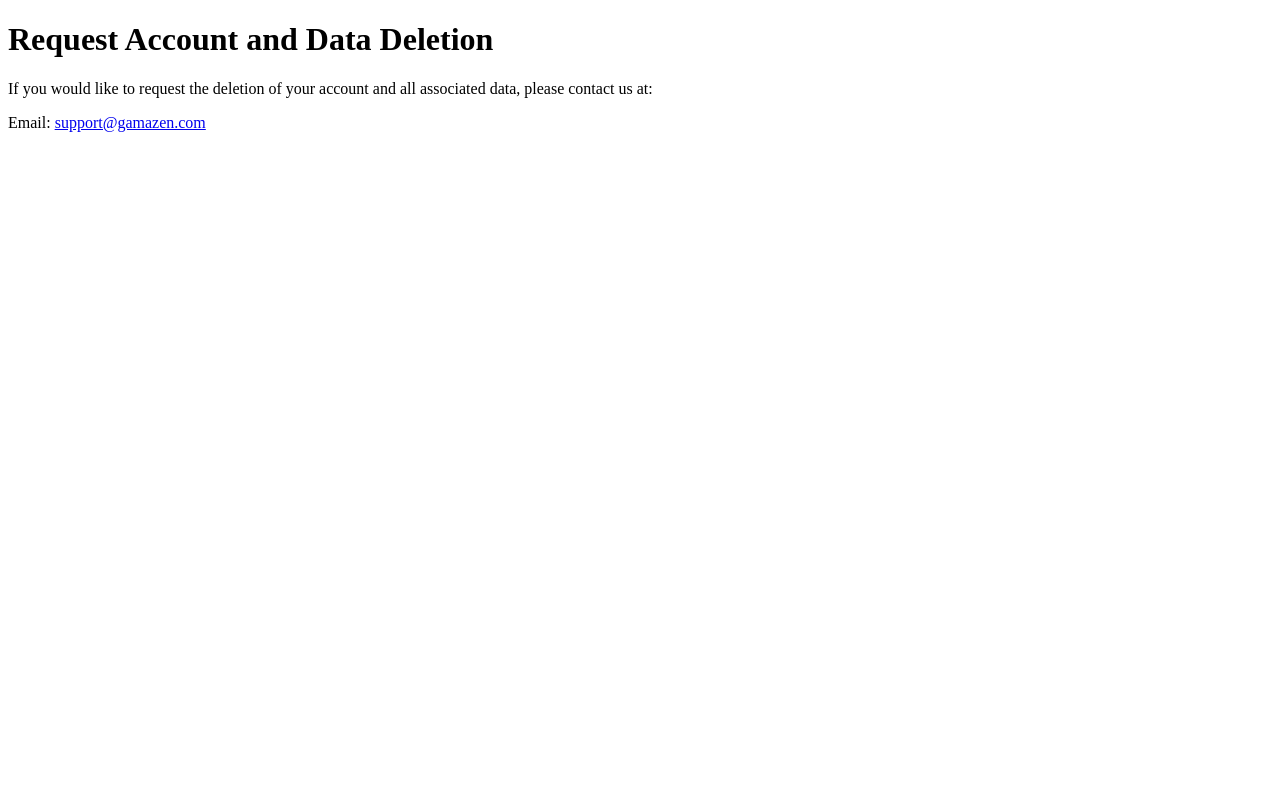
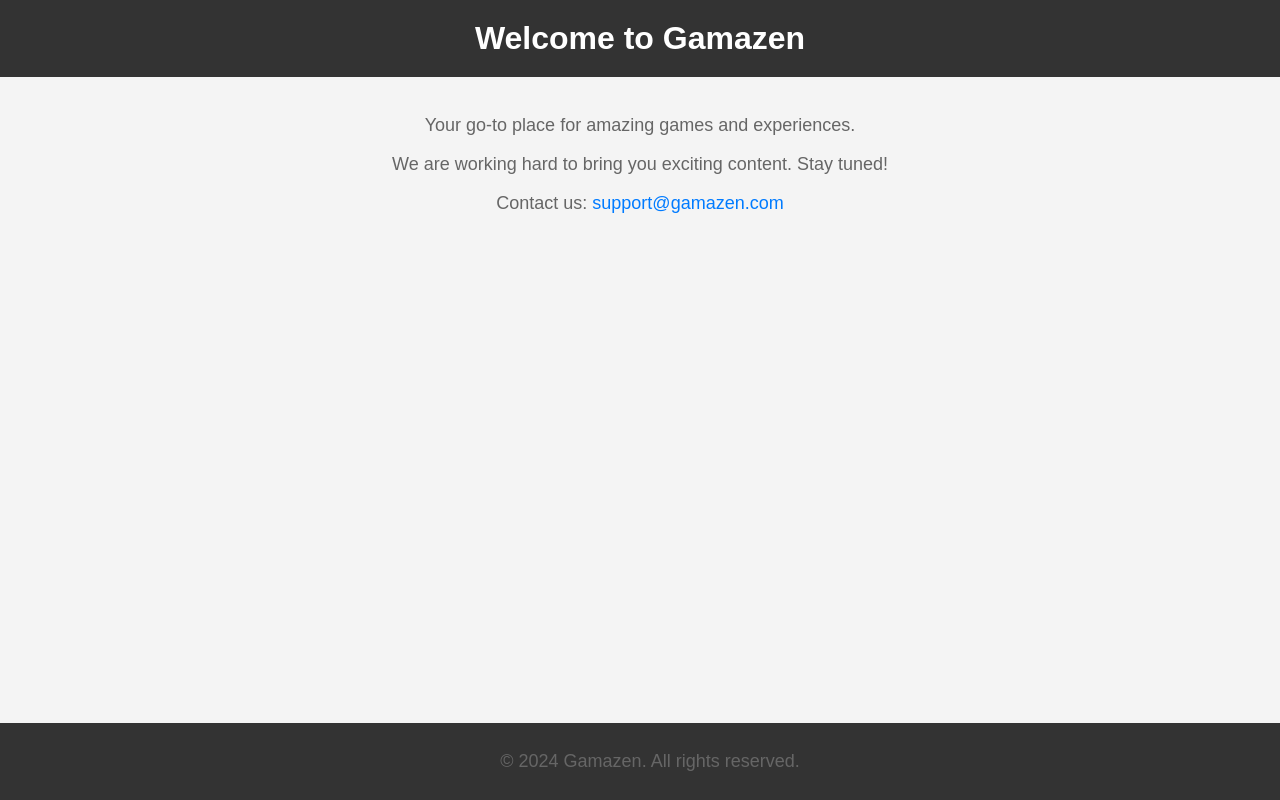
Before and after one commit to GamazenStudioWorks/gamazen.com, a plain HTML site: page index.html in a window 1280 px wide. Drawn offline with Linux system fonts and the light colour scheme.

Commit message:
Update index.html

```diff
--- a/index.html
+++ b/index.html
@@ -3,11 +3,57 @@
 <head>
     <meta charset="UTF-8">
     <meta name="viewport" content="width=device-width, initial-scale=1.0">
-    <title>Data Deletion Request</title>
+    <title>Gamazen - Welcome</title>
+    <style>
+        body {
+            font-family: Arial, sans-serif;
+            text-align: center;
+            margin: 0;
+            padding: 0;
+            background-color: #f4f4f4;
+        }
+        header {
+            background-color: #333;
+            color: #fff;
+            padding: 20px;
+        }
+        h1 {
+            margin: 0;
+        }
+        section {
+            padding: 20px;
+        }
+        p {
+            font-size: 18px;
+            color: #666;
+        }
+        a {
+            color: #007bff;
+            text-decoration: none;
+        }
+        footer {
+            background-color: #333;
+            color: white;
+            padding: 10px;
+            position: fixed;
+            bottom: 0;
+            width: 100%;
+        }
+    </style>
 </head>
 <body>
-    <h1>Request Account and Data Deletion</h1>
-    <p>If you would like to request the deletion of your account and all associated data, please contact us at:</p>
-    <p>Email: <a href="mailto:support@gamazen.com">support@gamazen.com</a></p>
+    <header>
+        <h1>Welcome to Gamazen</h1>
+    </header>
+
+    <section>
+        <p>Your go-to place for amazing games and experiences.</p>
+        <p>We are working hard to bring you exciting content. Stay tuned!</p>
+        <p>Contact us: <a href="mailto:support@gamazen.com">support@gamazen.com</a></p>
+    </section>
+
+    <footer>
+        <p>© 2024 Gamazen. All rights reserved.</p>
+    </footer>
 </body>
 </html>
```
